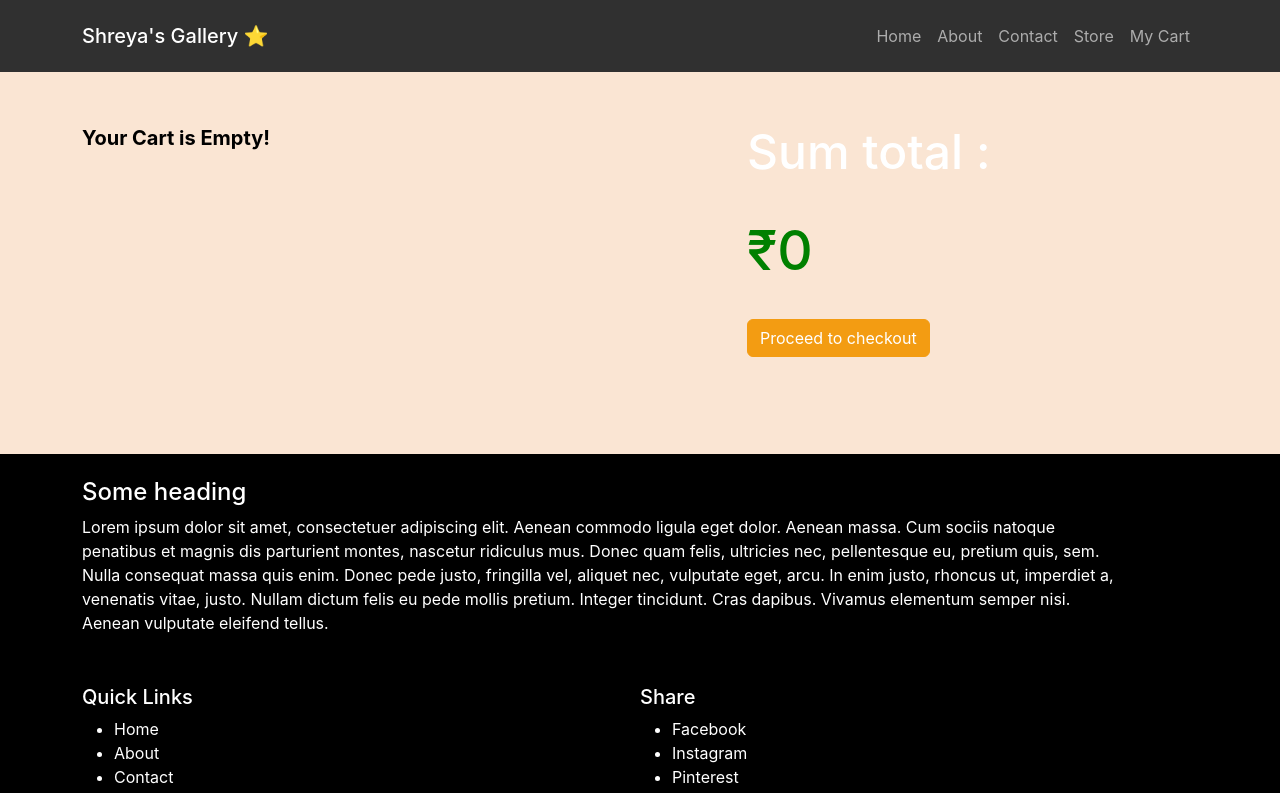
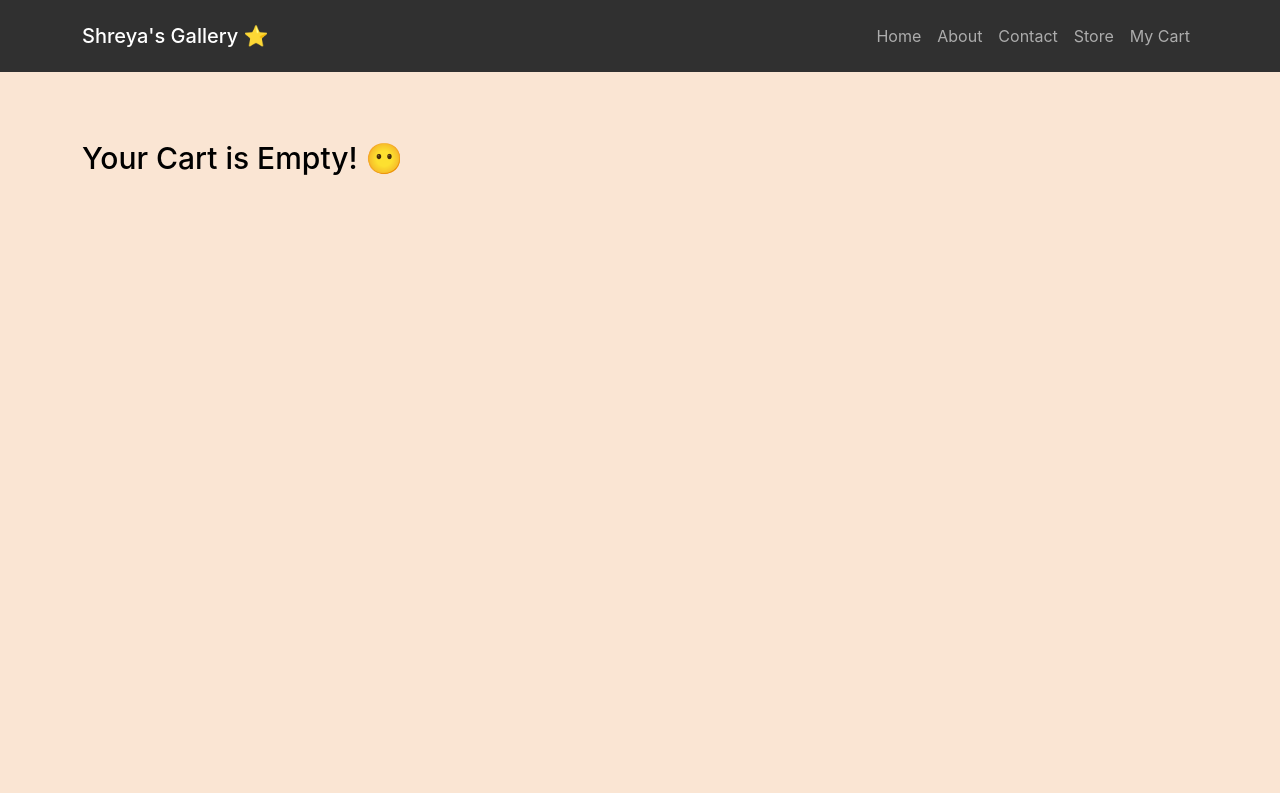
Before and after one commit to iamvkm/shreya-gallery, a React (Create React App) app: page /cart in a window 1280 px wide. Shown: the top 793 px of the page. Built offline with nearby package versions, Linux system fonts and the light colour scheme.

Commit message:
misc changes

```diff
--- a/src/components/Cart/CartPage.js
+++ b/src/components/Cart/CartPage.js
@@ -5,6 +5,26 @@ import "./cart-page.css"
 function CartPage({ cart, updateQuantity }) {
 
     var sumTotal = 0
+
+    const initiatePayment = () => {
+        var request = require('request');
+
+        var headers = {
+            'X-Api-Key': '3fd5b01a6593783b773e7f6e256ab105',
+            'X-Auth-Token': 'ba44eb540a5aa5e997b0c13757925704'
+        }
+
+        var payload = {
+            purpose: 'Paintings',
+            amount: sumTotal,
+        }
+
+        request.post('https://www.instamojo.com/api/1.1/payment-requests/', { form: payload, headers: headers }, function (error, response, body) {
+            if (!error && response.statusCode === 201) {
+                console.log(body);
+            }
+        })
+    }
 
     const renderItem = (itemInCart) => {
         sumTotal += itemInCart.price * itemInCart.quantity
@@ -32,21 +52,27 @@ function CartPage({ cart, updateQuantity }) {
 
     return (
         <Fade>
-            <div className="cart-page">
+            <div className="cart-page" style={itemsInCart ? {} : { height: '100vh' }}>
                 <div className="container">
                     <div className="row">
                         <div className="col-md-7 col-sm-12 items-split">
                             <p className="header">
                                 {itemsInCart === 0
-                                    ? "Your Cart is Empty!"
-                                    : `${itemsInCart} painting${itemsInCart > 1 ? "s" : ""} in Total! 😃`}
+                                    ? "Your Cart is Empty! 😶"
+                                    : `${itemsInCart} Painting${itemsInCart > 1 ? "s" : ""} in total! 😃`}
                             </p>
-                            {cart.map(item => { return <div>{renderItem(item)}</div> })}
-                        </div>
-                        <div className="col-md-5 col-sm-12 sum-section">
-                            <h1>Sum total : </h1>
-                            <h1 className="sum-total">₹{sumTotal}</h1>
-                            <button className="btn btn-warning">Proceed to checkout</button>
+                            {cart.map(item => {
+                                return (
+                                    <div>
+                                        {renderItem(item)}
+                                    </div>
+                                )
+                            })}
+                            {itemsInCart > 0 && <div className="col-md-5 col-sm-12 sum-section">
+                                <h1 className="sum-head">Sum total : </h1>
+                                <h1 className="sum-total">₹{sumTotal}</h1>
+                                <button className="btn btn-warning" onClick={initiatePayment}>Proceed to checkout</button>
+                            </div>}
                         </div>
                     </div>
                 </div>
--- a/src/components/Cart/cart-page.css
+++ b/src/components/Cart/cart-page.css
@@ -1,13 +1,11 @@
 .cart-page {
-    background-color: #FAE5D3;
-    padding: 4% 0%;
+  padding: 5% 0%;
 }
 
 .cart-page .header {
-    font-weight: 700;
-    font-size: 20px;
+  font-weight: 500;
+  font-size: 30px;
   color: black;
-    margin-bottom: 10%;
 }
 
 .cart-page .items-split {
@@ -57,6 +55,10 @@
   margin-left: 3%;
 }
 
+.cart-page .sum-head {
+  color: black;
+}
+
 .cart-page .sum-total {
   color: green;
   font-size: 55px;
@@ -64,32 +66,29 @@
 }
 
 .cart-page .sum-section {
-    margin-bottom: 4%;
+  margin: 5% 0%;
+}
+
+.cart-page .sum-total {
+  margin: 3% 0%;
 }
 
 /* Extra small devices (phones, 600px and down) */
 @media only screen and (max-width: 600px) {
-    .cart-page .sum-total {
-        margin: 3% 0%;
-    }
 }
 
 /* Small devices (portrait tablets and large phones, 600px and up) */
 @media only screen and (min-width: 600px) {
-
 }
 
 /* Medium devices (landscape tablets, 768px and up) */
 @media only screen and (min-width: 768px) {
-
 }
 
 /* Large devices (laptops/desktops, 992px and up) */
 @media only screen and (min-width: 992px) {
-
 }
 
 /* Extra large devices (large laptops and desktops, 1200px and up) */
 @media only screen and (min-width: 1200px) {
-
 }
--- a/src/components/Footer/Footer.js
+++ b/src/components/Footer/Footer.js
@@ -7,8 +7,8 @@ function Footer() {
             <div className="container">
                 <div className="row">
                     <div className="footer-text">
-                        <h4>Some heading</h4>
-                        <p>Lorem ipsum dolor sit amet, consectetuer adipiscing elit. Aenean commodo ligula eget dolor. Aenean massa. Cum sociis natoque penatibus et magnis dis parturient montes, nascetur ridiculus mus. Donec quam felis, ultricies nec, pellentesque eu, pretium quis, sem. Nulla consequat massa quis enim. Donec pede justo, fringilla vel, aliquet nec, vulputate eget, arcu. In enim justo, rhoncus ut, imperdiet a, venenatis vitae, justo. Nullam dictum felis eu pede mollis pretium. Integer tincidunt. Cras dapibus. Vivamus elementum semper nisi. Aenean vulputate eleifend tellus.</p>
+                        <h4>Thank you note</h4>
+                        <p>Lorem ipsum dolor sit amet, consectetuer adipiscing elit. Aenean commodo ligula eget dolor. Aenean massa. Cum sociis natoque penatibus et magnis dis parturient montes, nascetur ridiculus mus. Donec quam felis, ultricies nec, pellentesque eu, pretium quis, sem. Nulla consequat massa quis enim. Donec pede justo, fringilla vel, aliquet nec, vulputate eget, arcu.</p>
                     </div>
                     <div className="row">
                         <div className="col-6">
@@ -33,7 +33,7 @@ function Footer() {
                     </div>
                 </div>
                 <h6 className="bottom-text">Shreya's Gallery &copy; 2021 <br/>
-                Made with ❤️ by <a href="https://www.linkedin.com/in/iamvkm" target=" ">Vivek Mishra</a></h6>
+                Made with ❤️ by <a href="https://www.linkedin.com/in/iamvkm" target=" ">Vivek Mishra</a>.</h6>
             </div>
         </div>
     )
```
Lines whose indentation alone changed are shown as unchanged.
